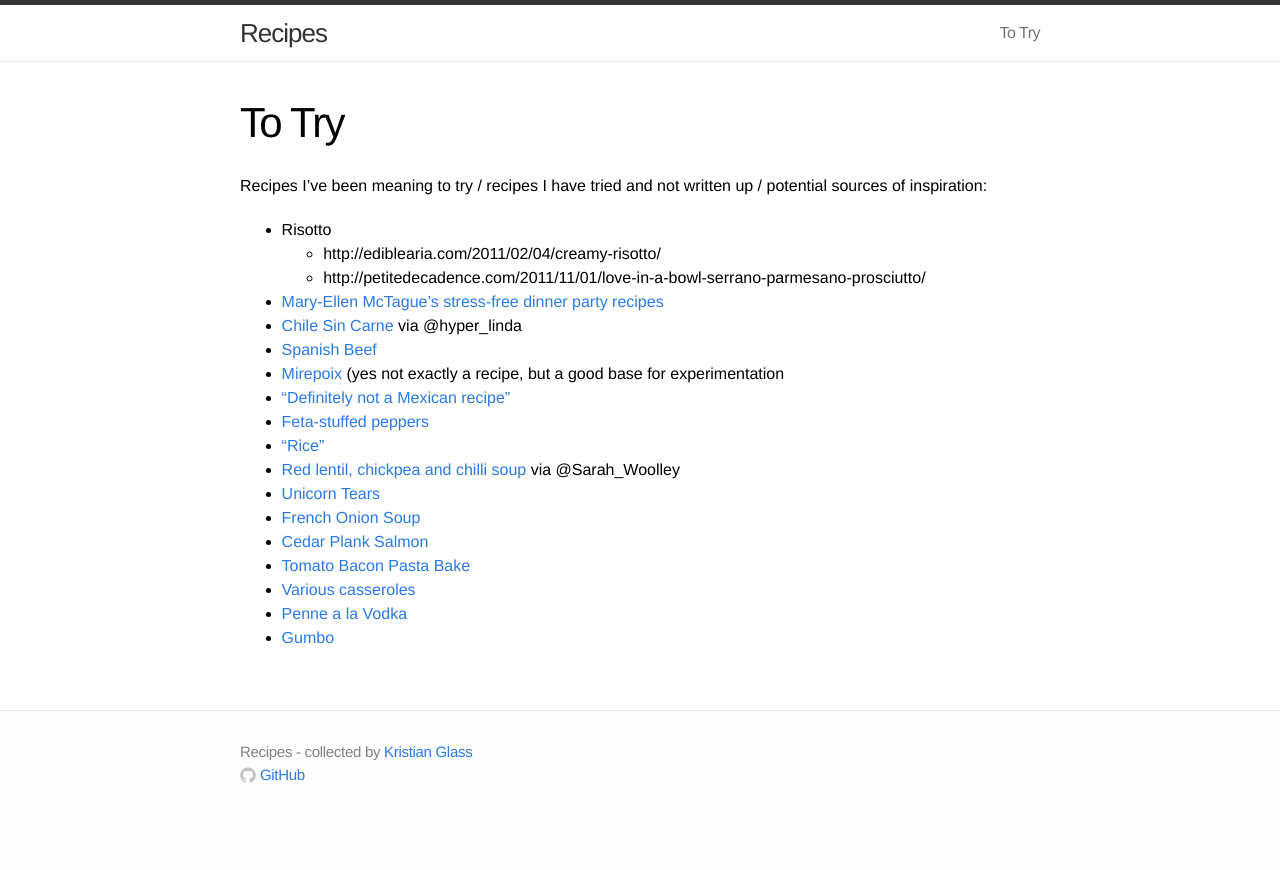
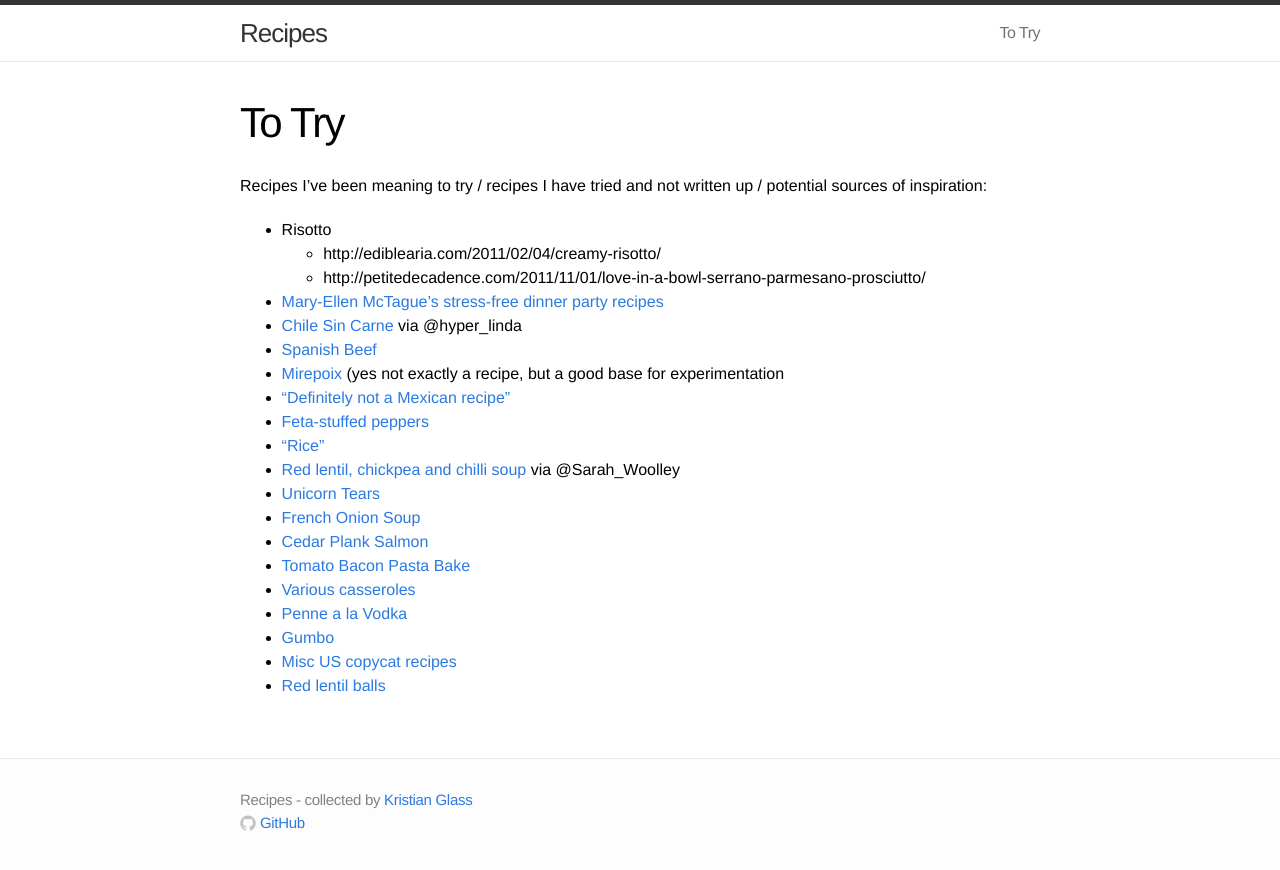
Before and after one commit to doismellburning/recipes, a Jekyll site: the page built from www/to-try.md, in a window 1280 px wide. Shown: the top 870 px of the page. Built offline with Jekyll 4.4.1, drawn with Linux system fonts in a browser that asks for light colours.

Commit message:
Some Reddit recipes to try

```diff
--- a/www/to-try.md
+++ b/www/to-try.md
@@ -23,3 +23,5 @@ Recipes I've been meaning to try / recipes I have tried and not written up / pot
 * [Various casseroles](https://www.reddit.com/r/Cooking/comments/2gag05/whats_your_go_to_casserole_recipe/)
 * [Penne a la Vodka](http://www.artofmanliness.com/2014/08/18/how-to-cook-with-booze-5-mouth-watering-alcohol-infused-recipes/)
 * [Gumbo](http://www.artofmanliness.com/2014/10/31/gumbo-yall-the-lowdown-on-making-this-louisana-classic/)
+* [Misc US copycat recipes](https://www.reddit.com/r/Cooking/comments/2l9i9w/whats_your_favorite_copycat_recipe/)
+* [Red lentil balls](https://www.reddit.com/r/Cooking/comments/2l626l/one_of_my_favorite_turkish_recipes_mercimek/)
```
